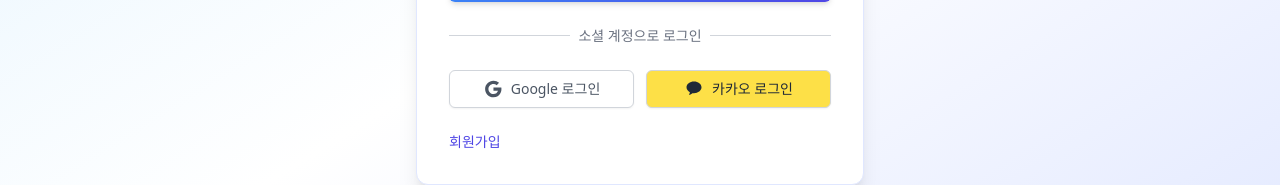
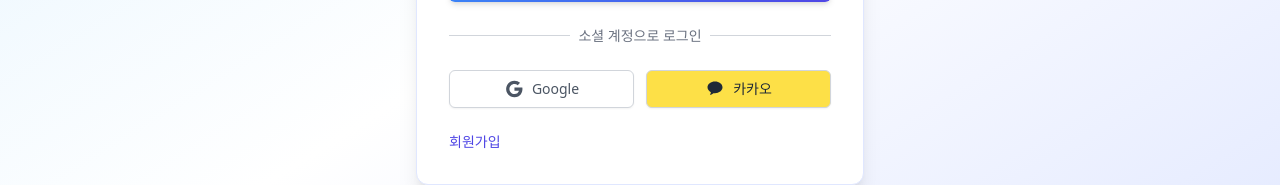
Before and after one commit to gkkary3/Netless, a React (Create React App) app in the folder client/: page /login in a window 1280 px wide. Shown: the part 450-635 px from the top of the page. Built offline with nearby package versions, Linux system fonts and the light colour scheme; no server answers.

Commit message:
vercel.json add

```diff
--- a/client/src/pages/Login.js
+++ b/client/src/pages/Login.js
@@ -115,7 +115,7 @@
                   >
                     <path d="M12.545,10.239v3.821h5.445c-0.712,2.315-2.647,3.972-5.445,3.972c-3.332,0-6.033-2.701-6.033-6.032s2.701-6.032,6.033-6.032c1.498,0,2.866,0.549,3.921,1.453l2.814-2.814C17.503,2.988,15.139,2,12.545,2C7.021,2,2.543,6.477,2.543,12s4.478,10,10.002,10c8.396,0,10.249-7.85,9.426-11.748L12.545,10.239z" />
                   </svg>
-                  Google 로그인
+                  Google
                 </button>
               </div>
               <div>
@@ -132,7 +132,7 @@
                   >
                     <path d="M12 3C7.0375 3 3 6.15643 3 10.0455C3 12.5652 4.67125 14.7389 7.1025 15.9031C6.93 16.5061 6.3525 18.5516 6.27 18.8531C6.27 18.8531 6.25125 19.0414 6.3675 19.1121C6.48375 19.1828 6.6525 19.1121 6.6525 19.1121C7.0725 19.0414 9.4575 17.3711 10.0312 16.952C10.6575 17.0473 11.31 17.0914 12 17.0914C16.9625 17.0914 21 13.9345 21 10.0455C21 6.15643 16.9625 3 12 3Z" />
                   </svg>
-                  카카오 로그인
+                  카카오
                 </button>
               </div>
             </div>
```
Also changed, not shown: client/vercel.json (added).
